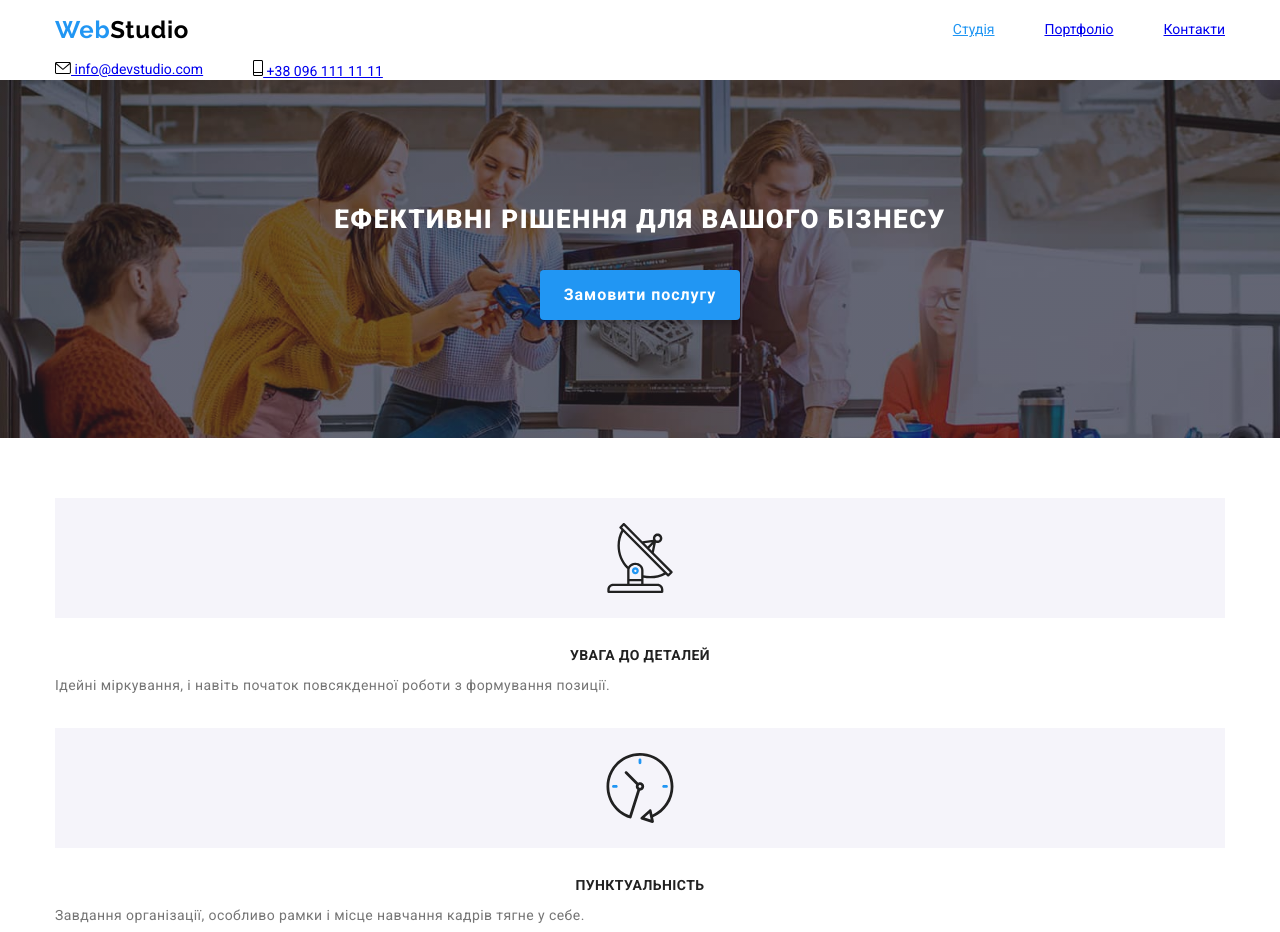
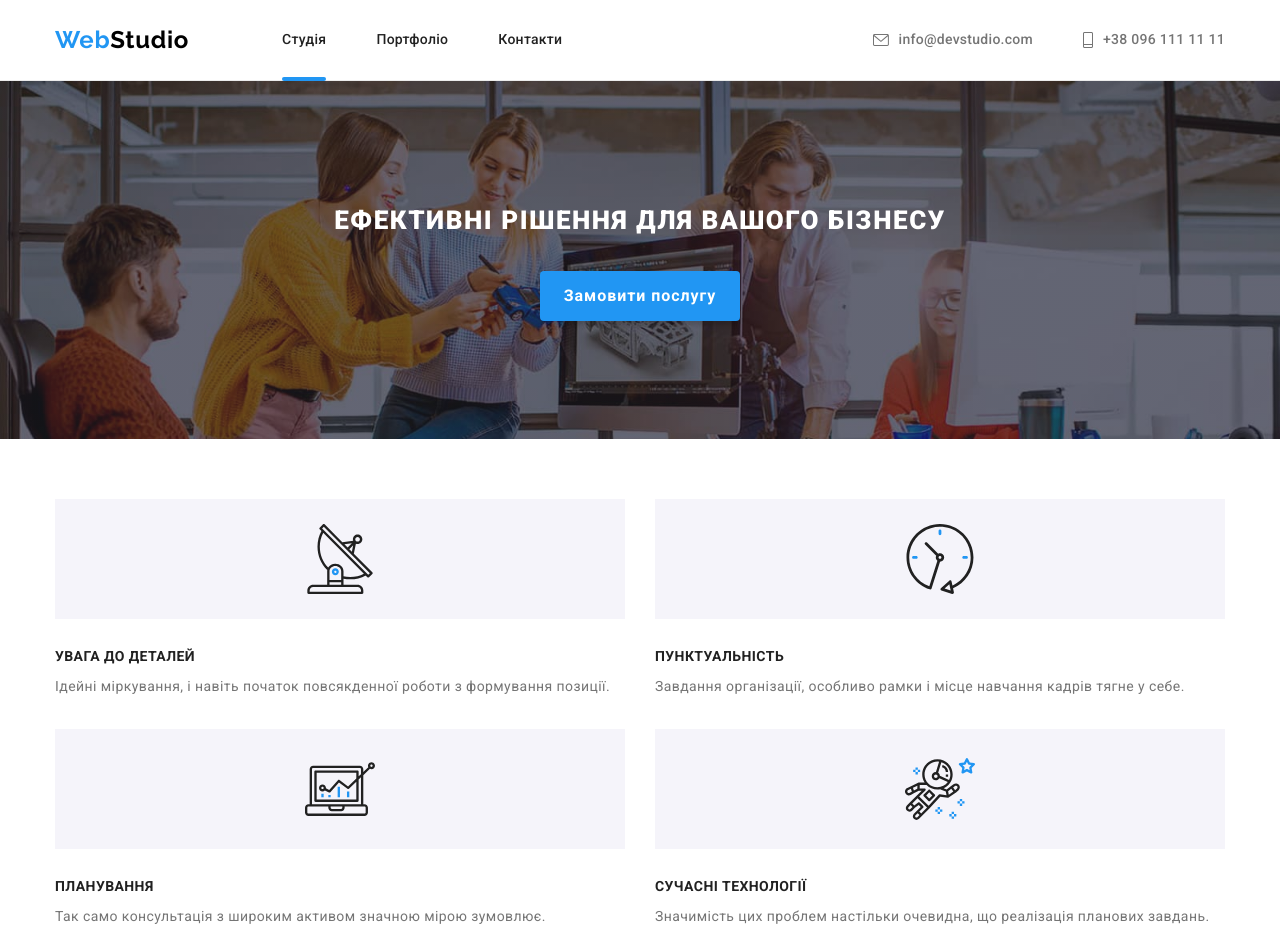
Before and after one commit to AnnaVS8/goit-markup-hw-08, a plain HTML site: page index.html in a window 1280 px wide. Shown: the top 932 px of the page. Drawn offline with nearby package versions, Linux system fonts and the light colour scheme.

Commit message:
add 2 section in tablet studio

```diff
--- a/index.html
+++ b/index.html
@@ -42,7 +42,7 @@
           </nav>
           <ul class="header__contacts">
             <li>
-              <a class="header__contact" href="mailto:info@devstudio.com">
+              <a class="header__info" href="mailto:info@devstudio.com">
                 <svg width="16" height="12">
                   <use href="./images/icons.svg#icon-envelope"></use>
                 </svg>
@@ -50,7 +50,7 @@
               >
             </li>
             <li>
-              <a class="header__contact" href="tel:+380961111111"
+              <a class="header__info" href="tel:+380961111111"
                 ><svg width="10" height="16">
                   <use href="./images/icons.svg#icon-smartphone"></use>
                 </svg>
--- a/sass/components/_benefits.scss
+++ b/sass/components/_benefits.scss
@@ -5,18 +5,28 @@
   flex-direction: column;
   align-items: center;
   gap: 30px;
+
+  @media screen and (min-width: $tablet) {
+    flex-direction: row;
+    flex-wrap: wrap;
+    // align-items: baseline;
+    // width: 1170px;
+  }
 }
 .benefits__items {
   width: 100%;
+  @media screen and (min-width: $tablet) {
+    width: calc((100% - 30px) / 2);
+  }
+  // width: 270px;
 }
 
 .benefit__icon {
-  display: flex;
-  align-items: center;
-  justify-content: center;
+  @include centeredFlex();
   padding: 25px 0;
   margin-bottom: 30px;
   background-color: var(--section-bg-color);
+  // padding: 25px 100px;
 }
 .benefits__title {
   display: block;
@@ -27,42 +37,13 @@
   text-align: center;
   letter-spacing: 0.03em;
   text-transform: uppercase;
+
+  @media screen and (min-width: $tablet) {
+    text-align: left;
+  }
 }
 .benefits__text {
   color: var(--primary-color);
   line-height: 1.71;
   letter-spacing: 0.03em;
 }
-
-
-// .benefits__list {
-//   @extend %list;
-//   display: flex;
-//   align-items: baseline;
-//   gap: 30px;
-//   width: 1170px;
-// }
-// .benefits__items {
-//   width: 270px;
-// }
-// .benefit__icon {
-//   background-color: var(--section-bg-color);
-//   padding: 25px 100px;
-//   align-items: center;
-//   margin-bottom: 30px;
-// }
-// .benefits__title {
-//   display: inline-block;
-//   margin-bottom: 10px;
-//   font-weight: 700;
-//   font-size: 14px;
-//   line-height: 1.14;
-//   text-align: left;
-//   letter-spacing: 0.03em;
-//   text-transform: uppercase;
-// }
-// .benefits__text {
-//   color: var(--primary-color);
-//   line-height: 1.71;
-//   letter-spacing: 0.03em;
-// }
--- a/sass/components/_header.scss
+++ b/sass/components/_header.scss
@@ -1,8 +1,8 @@
-// .header {
-//   border-bottom: 1px solid var(--border-color);
-//   font-weight: 500;
-//   letter-spacing: 0.02em;
-// }
+.header {
+  border-bottom: 1px solid var(--border-color);
+  font-weight: 500;
+  letter-spacing: 0.02em;
+}
 .header__burger-menu {
   cursor: pointer;
   padding: 0;
@@ -30,69 +30,90 @@
     display: flex;
   }
 }
-.header__contacts {
-  @extend %list;
-  display: none;
-  align-items: center;
-  gap: 50px;
 
-  @media (min-width: $tablet) {
-    display: flex;
+.header__container {
+  @media screen and (min-width: $tablet) {
+    @include centeredFlex($justify: space-between);
   }
 }
-
-// .header__container{
-//   @include centeredFlex($justify:space-between);
-// }
 
 // Навігація
 .header__nav {
   @include centeredFlex($justify: space-between);
   gap: 93px;
 }
-// .header__menu {
-//   @extend %list;
-//   display: flex;
-//   align-items: center;
-//   gap: 50px;
-// }
-// .header__menu .current::after {
-//   content: "";
-//   position: absolute;
-//   width: 100%;
-//   height: 4px;
-//   left: 0;
-//   bottom: -1px;
-//   background: var(--brand-color);
-//   border-radius: 2px;
-// }
-// .header__link {
-//   @extend %link;
-//   position: relative;
-//   display: block;
-//   padding: 32px 0;
-//   color: var(--title-text-color);
-//   transition: color 250ms var(--distribution-time);
 
-//   &:hover,
-//   &:focus {
-//     color: var(--brand-color);
-//   }
-// }
+.header__menu {
+  @media screen and (min-width: $tablet) {
+    list-style: none;
+    display: flex;
+    align-items: center;
+    gap: 50px;
+  }
+}
 
-// .header__contact {
-//   @extend %link;
-//   display: flex;
-//   align-items: center;
-//   gap: 10px;
-//   padding: 32px 0;
-//   color: var(--primary-color);
-//   fill: var(--primary-color);
-//   transition: color 250ms var(--distribution-time), fill 250ms var(--distribution-time);
+.header__menu .current::after {
+  content: "";
+  position: absolute;
+  width: 100%;
+  height: 4px;
+  left: 0;
+  bottom: -1px;
+  background: var(--brand-color);
+  border-radius: 2px;
+}
+.header__contacts {
+  @extend %list;
+  display: none;
+  align-items: flex-start;
+  gap: 10px;
 
-//   &:hover,
-//   &:focus {
-//     color: var(--brand-color);
-//     fill: var(--brand-color);
-//   }
-// }
+  @media (min-width: $tablet) {
+    display: flex;
+    flex-direction: column;
+  }
+
+  @media (min-width: $desktop) {
+    flex-direction: row;
+    align-items: center;
+    gap: 50px;
+  }
+}
+.header__link {
+  @extend %link;
+  position: relative;
+  display: block;
+  padding: 32px 0;
+  color: var(--title-text-color);
+  transition: color 250ms var(--distribution-time);
+
+  &:hover,
+  &:focus {
+    color: var(--brand-color);
+  }
+}
+
+.header__info {
+  text-decoration: none;
+  display: flex;
+  align-items: center;
+  gap: 10px;
+  padding: 0;
+  color: var(--primary-color);
+  fill: var(--primary-color);
+  transition: color 250ms var(--distribution-time), fill 250ms var(--distribution-time);
+
+  &:hover,
+  &:focus {
+    color: var(--brand-color);
+    fill: var(--brand-color);
+  }
+
+  // @media screen and (min-width: $tablet) {
+  //   flex-direction: column;
+  // }
+
+  @media screen and (min-width: $desktop) {
+    padding: 32px 0;
+  }
+}
--- a/sass/components/modal/_backdrop.scss
+++ b/sass/components/modal/_backdrop.scss
@@ -31,10 +31,10 @@
   transform: translate(-50%, -50%) scale(1);
   transition: transform 250ms var(--distribution-time);
 
-  @media screen and (max-width:$mobile-less) {
+  @media screen and (max-width: $mobile-less) {
     width: calc(100vw * 0.9);
   }
-  @media screen and (min-width:$tablet) {
+  @media screen and (min-width: $tablet) {
     width: 528px;
   }
 }
```
Also changed, not shown: css/main.css, css/main.min.css, 2 other files.
